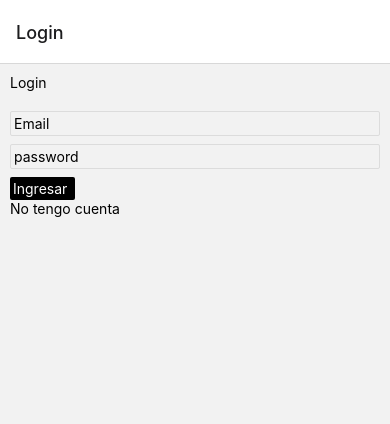
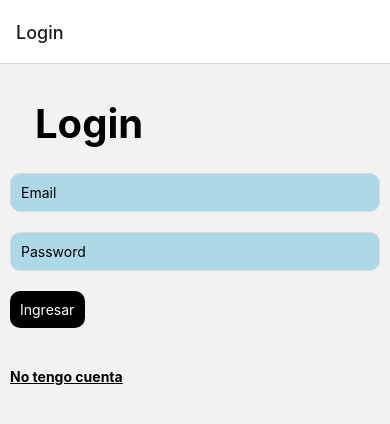
Before and after one commit to santiagojordan/proyectoProg3-2, a React Native app in the folder 2proyecto/: screen /Home in a window 390 px wide. Shown: the top 424 px of the page. Built offline with nearby package versions, Linux system fonts and the light colour scheme; no server answers.

Commit message:
muchos cambios styles y buttons

```diff
--- a/2proyecto/src/components/Menu.js
+++ b/2proyecto/src/components/Menu.js
@@ -20,7 +20,7 @@ class Menu extends Component {
     render() {
         return (
             <Tab.Navigator>
-                <Tab.Screen
+                <Tab.Screen style={styles.header}
                     name='Home'
                     component={ Home }
                     options={
@@ -54,6 +54,13 @@ class Menu extends Component {
     }
 }
 
-const styles = StyleSheet.create({})
+const styles = StyleSheet.create({
+    header:{
+        fontSize: 134,
+
+    }
+
+})
+
 
 export default Menu;
--- a/2proyecto/src/screens/buscar.js
+++ b/2proyecto/src/screens/buscar.js
@@ -51,7 +51,7 @@ class Search extends Component {
         return(
                 <View>
                 {/* Si no hay resultados deben mostrar un mensaje al usuario. Puede ser un mensaje único o segmenteado: en caso de que el usuario no exista o si el usuario existe indicar que aún no tiene posteos. */}
-                    <Text>Posts del usuario: {this.state.whoIs}</Text>
+                    <Text style={styles.textito}>Posts del usuario: {this.state.whoIs}</Text>
                     <View style={styles.form}>
                         <TextInput
                             style={styles.field}
@@ -97,18 +97,20 @@ const styles = StyleSheet.create({
         borderColor: '#dcdcdc',
         borderWidth: 1,
         borderRadius: 10,
-        padding:3,
+        padding:10,
         marginBottom:8,
-        width:'70%',
+        width:'80%',
+        height: 40,
         marginBottom: 20,
         lineHeight:60,
         backgroundColor: "lightblue",
     },
     button: {
         borderRadius: 10,
-        padding:3,
+        padding:10,
         backgroundColor: "#3483fa",
-        width:'29%',
+        width: 100,
+        height: 40,
         textAlign: 'center',
     },
     buttonText:{
@@ -118,6 +120,11 @@ const styles = StyleSheet.create({
     text: {
         margin: 200,
     },
+    textito:{
+        fontSize: 40,
+        fontWeight: 'bold',
+        padding: 25,
+    }
 
 })
 
--- a/2proyecto/src/screens/home.js
+++ b/2proyecto/src/screens/home.js
@@ -44,7 +44,7 @@ class Home extends Component {
         console.log(this.state);
         return(
                 <View style = {styles.container}>
-                    <Text>Posteos</Text>
+                    <Text style={styles.title} >Posteos</Text>
                     <FlatList
                         data = {this.state.posts}
                         keyExtractor = {post => post.id}
@@ -75,6 +75,11 @@ const styles = StyleSheet.create({
         backgroundColor: 'lightgray',
         color: "#616161",
     },
+    title: {
+        fontSize: 40,
+        fontWeight: 'bold',
+        marginBottom: 30
+    }
 })
 
 
--- a/2proyecto/src/screens/login.js
+++ b/2proyecto/src/screens/login.js
@@ -25,7 +25,7 @@ class Login extends Component {
                 <TextInput
                     style={styles.field}
                     keyboardType='default'
-                    placeholder='password'
+                    placeholder='Password'
                     secureTextEntry={true}
                     onChangeText={text => this.setState({ password: text})}
                 />
@@ -33,7 +33,7 @@ class Login extends Component {
                     <Text style={ styles.buttonText}>Ingresar</Text>
                 </TouchableOpacity>
                  <TouchableOpacity onPress={ ()=>this.props.navigation.navigate('Registro') }>
-                        <Text>No tengo cuenta</Text>
+                        <Text style={styles.noCuenta} >No tengo cuenta</Text>
                  </TouchableOpacity>
 
             </View>
@@ -47,25 +47,37 @@ const styles = StyleSheet.create({
         marginTop: 10
     },
     title:{
-        marginBottom:20
+        fontSize: 40,
+        fontWeight: 'bold',
+        padding: 25,
+
     },
     field:{
         borderColor: '#dcdcdc',
         borderWidth: 1,
         borderRadius: 2,
-        padding:3,
-        marginBottom:8
+        padding:10,
+        marginBottom:20,
+        backgroundColor: 'lightblue',
+        borderRadius: 10
 
     },
     button: {
         borderRadius: 2,
-        padding:3,
+        padding:10,
         backgroundColor: 'black',
-        width: 65,
+        width: 75,
+        borderRadius: 10
     },
     buttonText:{
         color: '#fff'
+    },
+    noCuenta:{
+        marginTop: 40,
+        fontWeight: 'bold',
+        textDecorationLine: 'underline'
     }
+
 })
 
 
--- a/2proyecto/src/screens/post.js
+++ b/2proyecto/src/screens/post.js
@@ -74,9 +74,9 @@ class Post extends Component{
                     </TouchableOpacity>:null}
                     <Image style={styles.image} source={{uri: this.props.dataPost.data.foto}}
                     />
-                    <Text>Post de: {this.props.dataPost.data.owner}</Text>
-                    <Text>Texto del Post: {this.props.dataPost.data.description}</Text>
-                     <Text>Cantidad de likes: {this.state.cantidadDeLikes}</Text>
+                    <Text style={styles.pie} >Post de: {this.props.dataPost.data.owner}</Text>
+                    <Text style={styles.pie}>Texto del Post: {this.props.dataPost.data.description}</Text>
+                     <Text style={styles.pie}>Cantidad de likes: {this.state.cantidadDeLikes}</Text>
                     {
                         this.state.myLike ?
                         <TouchableOpacity onPress={()=> this.unLike()}>
@@ -86,8 +86,8 @@ class Post extends Component{
                             <Text>Like</Text>
                         </TouchableOpacity>
                     }
-                    <TouchableOpacity onPress={ () => this.props.navigation.navigate('Comentarios', { id: this.props.dataPost.id})} >
-                        <Text>Ver comentarios</Text>
+                    <TouchableOpacity style={styles.comment} onPress={ () => this.props.navigation.navigate('Comentarios', { id: this.props.dataPost.id})} >
+                        <Text style={styles.text} >Ver comentarios</Text>
                     </TouchableOpacity>
 
                 </View>
@@ -101,12 +101,31 @@ const styles = StyleSheet.create({
         borderBottomColor: '#ddd',
         borderBottomWidth: 1,
         marginBottom: 10,
-        paddingHorizontal:20
+        paddingHorizontal:20,
+        alignItems: 'center',
+        borderWidth: 1,
+        borderColor: 'white',
+        padding: 50
+
     },
     image:{
-        height: 100,
-        width: 100,
+        height: 200,
+        width: 200,
+    },
+    comment:{
+        backgroundColor: 'blue',
+        borderRadius: 5,
+    },
+    text:{
+        color: 'white'
+    },
+    pie:{
+        fontSize: 18,
+        alignContent: 'left'
+
     }
+
+
 })
 
 
```
